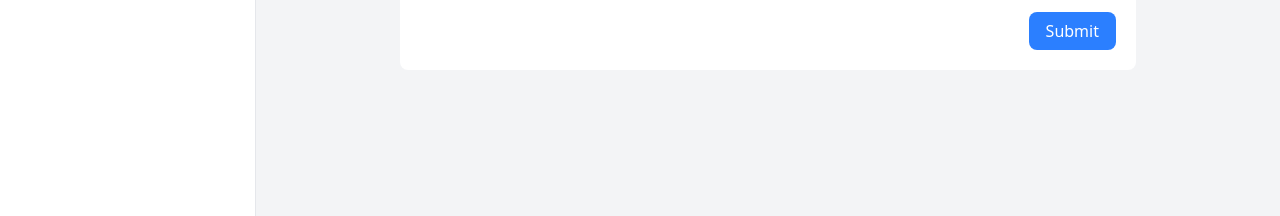
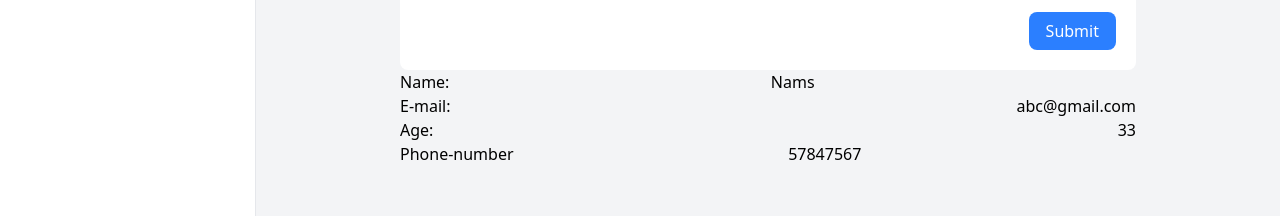
Before and after one commit to code-with-naimish/react-components, a React (Vite) app: page / in a window 1280 px wide. Shown: the part 317-533 px from the top of the page. Built offline with nearby package versions, Linux system fonts and the light colour scheme.

Commit message:
progress

```diff
--- a/src/pages/home.tsx
+++ b/src/pages/home.tsx
@@ -1,9 +1,10 @@
 import { useForm, SubmitHandler } from "react-hook-form"
 import PrimaryBtn from "../components/primary-btn"
-
+import { useState } from "react"
 
 
 type Inputs = {
+  id: number,
   name: string,
   email: string,
   age: number,
@@ -15,10 +16,18 @@ export default function Home() {
   const {
     register,
     handleSubmit,
+    reset,
     formState: { errors },
   } = useForm<Inputs>()
-  const onSubmit: SubmitHandler<Inputs> = (data) => console.log(data)
+  const [users, setUsers] = useState<Inputs[]>([])
 
+  const onSubmit: SubmitHandler<Inputs> = (data) => {
+
+    data.id = Date.now()
+
+    setUsers(prev => [data, ...prev]);
+    reset();
+  }
 
 
 
@@ -82,6 +91,12 @@ export default function Home() {
           </div>
         </form>
       </div>
+      <ul>
+        <li className="flex items-center justify-between gap-4"><span>Name:</span>Nams<span></span></li>
+        <li className="flex items-center justify-between gap-4"><span>E-mail:</span><span>abc@gmail.com</span></li>
+        <li className="flex items-center justify-between gap-4"><span>Age:</span><span>33</span></li>
+        <li className="flex items-center justify-between gap-4"><span>Phone-number</span>57847567<span></span></li>
+      </ul>
     </div>
   )
 }
```
